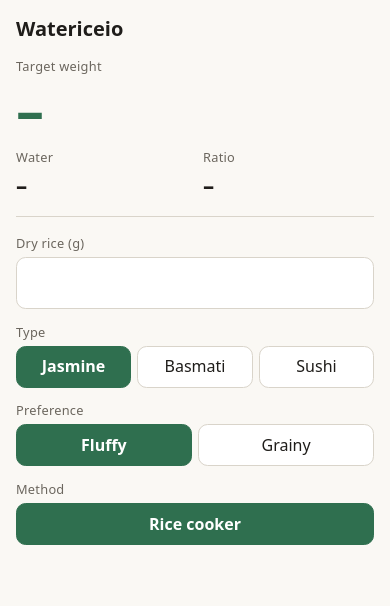
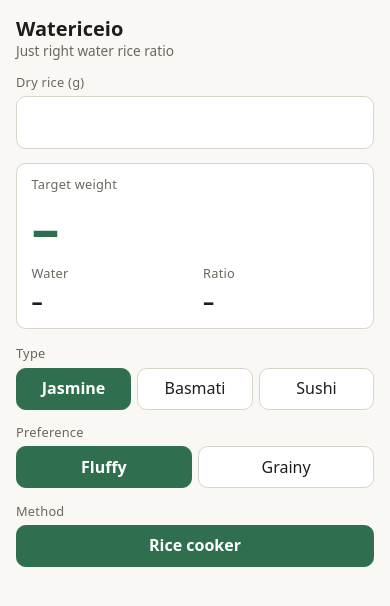
Before and after one commit to ZuzecP/watericeio, a website: page index.html in a window 390 px wide. Drawn offline with Linux system fonts and the light colour scheme.

Commit message:
fix: rice field first so the page stays put above the phone keyboard; add the claim
Co-Authored-By: Claude Fable 5.2 <noreply@anthropic.com>

```diff
--- a/index.html
+++ b/index.html
@@ -5,12 +5,20 @@
   <meta name="viewport" content="width=device-width, initial-scale=1">
   <meta name="color-scheme" content="light dark">
   <title>Watericeio</title>
-  <link rel="stylesheet" href="style.css">
-  <script type="module" src="app.js"></script>
+  <!-- Bump ?v= on both lines when style.css or app.js changes. -->
+  <link rel="stylesheet" href="style.css?v=1.2">
+  <script type="module" src="app.js?v=1.2"></script>
 </head>
 <body>
   <main>
     <h1>Watericeio</h1>
+    <p class="tagline">Just right water rice ratio</p>
+
+    <form id="form" novalidate>
+      <div class="field">
+        <label for="rice">Dry rice (g)</label>
+        <input id="rice" name="rice" type="text" inputmode="numeric" autocomplete="off" maxlength="6">
+      </div>
 
       <section class="results" aria-live="polite">
         <div class="result target">
@@ -26,12 +34,6 @@
           <output id="ratio">–</output>
         </div>
       </section>
-
-    <form id="form" novalidate>
-      <div class="field">
-        <label for="rice">Dry rice (g)</label>
-        <input id="rice" name="rice" type="text" inputmode="numeric" autocomplete="off" maxlength="6">
-      </div>
 
       <fieldset class="field">
         <legend>Type</legend>
--- a/style.css
+++ b/style.css
@@ -42,9 +42,15 @@ main {
 }
 
 h1 {
-  margin: 0 0 1rem;
+  margin: 0;
   font-size: 1.25rem;
   font-weight: 600;
+}
+
+.tagline {
+  margin: 0 0 0.9rem;
+  color: var(--muted);
+  font-size: 0.85rem;
 }
 
 .field {
@@ -130,10 +136,12 @@ legend,
 .results {
   display: grid;
   grid-template-columns: 1fr 1fr;
-  gap: 0.6rem 1rem;
-  margin-bottom: 1.1rem;
-  padding-bottom: 1rem;
-  border-bottom: 1px solid var(--border);
+  gap: 0.5rem 1rem;
+  margin-bottom: 1rem;
+  padding: 0.75rem 0.9rem;
+  border: 1px solid var(--border);
+  border-radius: 0.6rem;
+  background: var(--surface);
 }
 
 .result output {
```
Also changed, not shown: CHANGELOG.md. Lines whose indentation alone changed are shown as unchanged.
